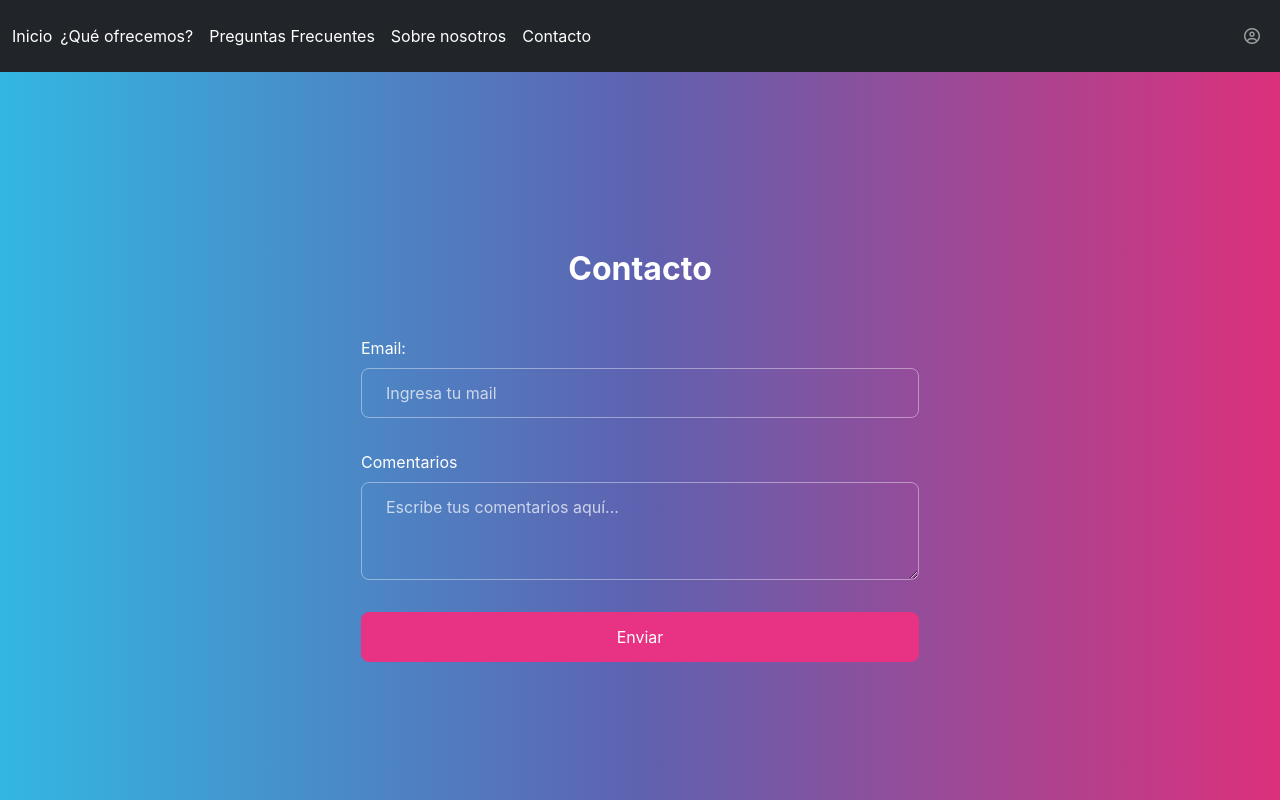
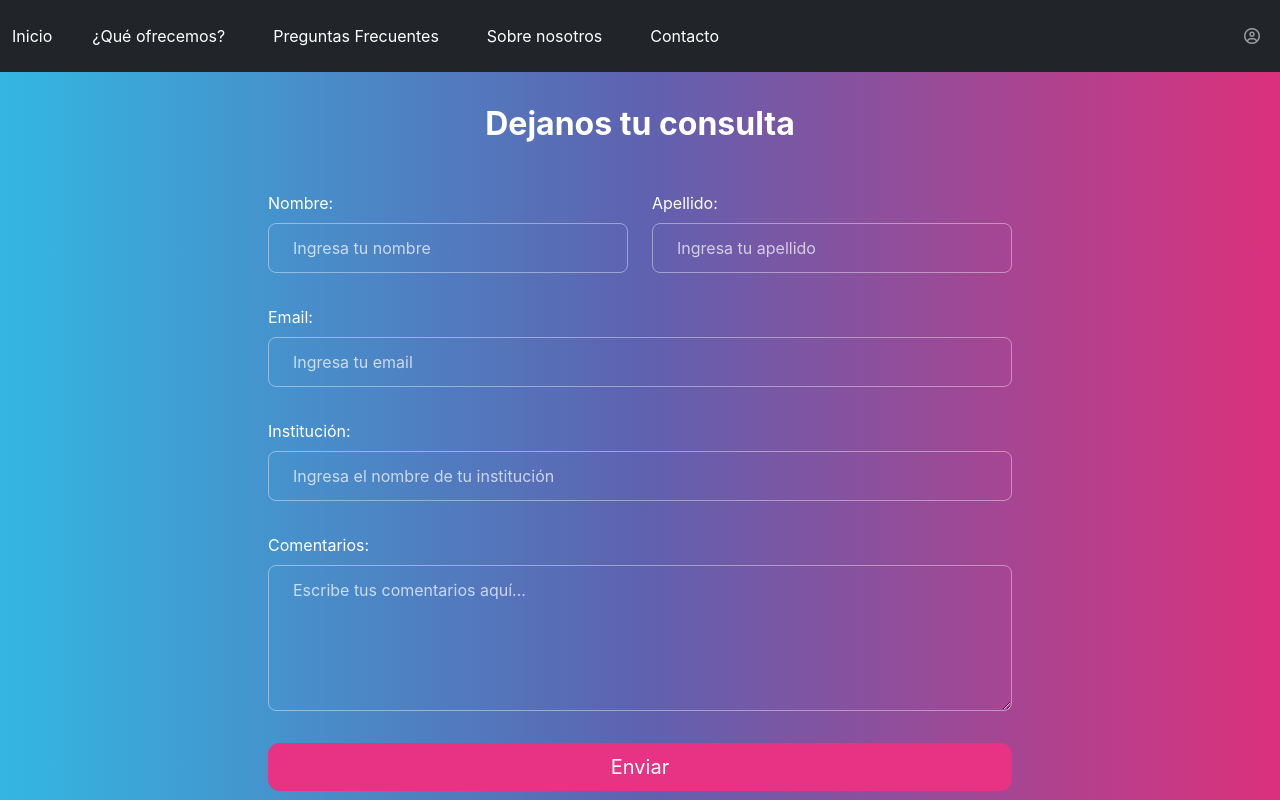
Before and after one commit to seezelop/React-nexoeducativo, a React (Create React App) app: page /contacto in a window 1280 px wide. Shown: the top 800 px of the page. Built offline with nearby package versions, Linux system fonts and the light colour scheme.

Commit message:
ajusto estilos

```diff
--- a/src/componentes/pages/Contacto.js
+++ b/src/componentes/pages/Contacto.js
@@ -5,28 +5,73 @@ class Contacto extends Component {
         return (
             <section className="d-flex flex-column min-vh-100"> {/* Contenedor principal usando section */}
                 <section className="container d-flex justify-content-center align-items-center flex-grow-1">
-                    <section className="col-md-6">
-                        <h2 className="text-center mb-4">Contacto</h2>
+                    <section className="col-md-8"> {/* Ajustamos a 8 columnas para mejor visibilidad */}
+                        <h2 className="text-center mb-4">Dejanos tu consulta</h2>
                         <form>
-                            <section className="mb-3">
-                                <label htmlFor="exampleFormControlInput1" className="form-label">Email:</label>
+                            <div className="row">
+                                {/* Campo para el Nombre */}
+                                <div className="col-md-6 mb-3">
+                                    <label htmlFor="nombre" className="form-label">Nombre:</label>
+                                    <input
+                                        type="text"
+                                        className="form-control"
+                                        id="nombre"
+                                        placeholder="Ingresa tu nombre"
+                                        required
+                                    />
+                                </div>
+
+                                {/* Campo para el Apellido */}
+                                <div className="col-md-6 mb-3">
+                                    <label htmlFor="apellido" className="form-label">Apellido:</label>
+                                    <input
+                                        type="text"
+                                        className="form-control"
+                                        id="apellido"
+                                        placeholder="Ingresa tu apellido"
+                                        required
+                                    />
+                                </div>
+                            </div>
+
+                            {/* Campo para el Email */}
+                            <div className="mb-3">
+                                <label htmlFor="email" className="form-label">Email:</label>
                                 <input
                                     type="email"
                                     className="form-control"
-                                    id="exampleFormControlInput1"
-                                    placeholder="Ingresa tu mail"
+                                    id="email"
+                                    placeholder="Ingresa tu email"
+                                    required
                                 />
-                            </section>
-                            <section className="mb-3">
-                                <label htmlFor="exampleFormControlTextarea1" className="form-label">Comentarios</label>
+                            </div>
+
+                            {/* Campo para la Institución */}
+                            <div className="mb-3">
+                                <label htmlFor="institucion" className="form-label">Institución:</label>
+                                <input
+                                    type="text"
+                                    className="form-control"
+                                    id="institucion"
+                                    placeholder="Ingresa el nombre de tu institución"
+                                />
+                            </div>
+
+                            {/* Campo para Comentarios */}
+                            <div className="mb-3">
+                                <label htmlFor="comentarios" className="form-label">Comentarios:</label>
                                 <textarea
                                     className="form-control"
-                                    id="exampleFormControlTextarea1"
-                                    rows="3"
+                                    id="comentarios"
+                                    rows="5"
                                     placeholder="Escribe tus comentarios aquí..."
+                                    required
                                 ></textarea>
-                            </section>
-                            <button type="submit" className="btn btn-primary w-100 mb-3">Enviar</button> {/* Botón de enviar */}
+                            </div>
+
+                            <div className="d-grid gap-2 mb-4">
+                                <button type="submit" className="btn btn-primary btn-lg">Enviar</button>
+                            </div>
                         </form>
                     </section>
                 </section>
--- a/src/componentes/pages/Login.js
+++ b/src/componentes/pages/Login.js
@@ -63,7 +63,7 @@ function Login() {
               />
             </section>
             {error && <p className="text-danger">{error}</p>}
-            <button type="submit" className="btn btn-primary w-100 mb-3">Iniciar sesión</button> {/* Margen abajo */}
+            <button type="submit" className="btn btn-primary w-100 mb-4">Iniciar sesión</button> {/* Margen abajo */}
           </form>
         </section>
       </section>
--- a/src/componentes/templates/Header.js
+++ b/src/componentes/templates/Header.js
@@ -6,7 +6,7 @@ class Header extends Component {
     return (
       <nav className="navbar navbar-expand-lg bg-dark" data-bs-theme="dark">
         <div className="container-fluid">
-          <Link className="nav-link active" to="/">Inicio</Link>
+          <Link className="nav-link active me-3" to="/">Inicio</Link> {/* Añadido me-3 para margen derecho */}
           <button
             className="navbar-toggler"
             type="button"
@@ -20,25 +20,23 @@ class Header extends Component {
           </button>
           <div className="collapse navbar-collapse" id="navbarColor02">
             <ul className="navbar-nav me-auto">
-              <li className="nav-item">
-              <Link className="nav-link active" to="/queofrecemos">¿Qué ofrecemos?</Link>
+              <li className="nav-item me-3"> {/* Margen derecho para el resto de los elementos */}
+                <Link className="nav-link active" to="/queofrecemos">¿Qué ofrecemos?</Link>
               </li>
-              <li className="nav-item">
-              <Link className="nav-link active" to="/preguntasfrecuentes">Preguntas Frecuentes</Link>
+              <li className="nav-item me-3">
+                <Link className="nav-link active" to="/preguntasfrecuentes">Preguntas Frecuentes</Link>
               </li>
-              <li className="nav-item">
+              <li className="nav-item me-3">
                 <Link className="nav-link active" to="/SobreNosotros">Sobre nosotros</Link>
               </li>
-              <li className="nav-item">
-                <Link className="nav-link active" to="/Contacto" >Contacto</Link>
+              <li className="nav-item me-3">
+                <Link className="nav-link active" to="/Contacto">Contacto</Link>
               </li>
-
             </ul>
 
-             {/* Ícono de inicio de sesión al final del navbar */}
+            {/* Ícono de inicio de sesión al final del navbar */}
             <ul className="navbar-nav ms-auto">
               <li className="nav-item">
-                {/* Cambiamos <a> por Link para navegar sin recargar la página */}
                 <Link className="nav-link" to="/login">
                   <i className="fa-regular fa-circle-user"></i> {/* Icono de usuario */}
                 </Link>
```
